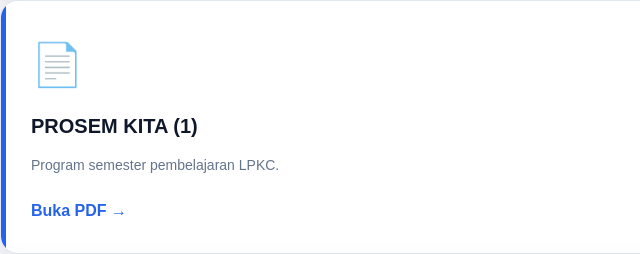
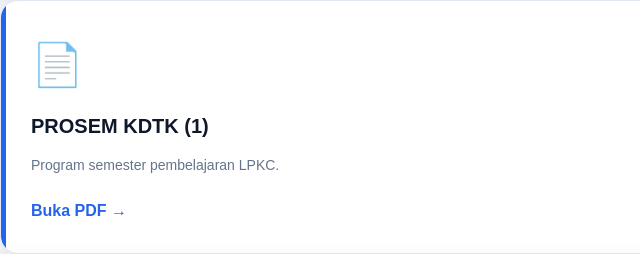
Before and after one commit to nursriwulandari73-tech/LPKCSMKN1PAKONG, a plain HTML site: page perangkat.html in a window 1280 px wide. Shown: the part 915-1169 px from the top of the page, 0-640 px from the left. Drawn offline with Linux system fonts and the light colour scheme.

Commit message:
Update perangkat.html

```diff
--- a/perangkat.html
+++ b/perangkat.html
@@ -76,7 +76,7 @@
 
     <div class="icon">📄</div>
 
-    <h3>PROSEM KITA (1)</h3>
+    <h3>PROSEM KDTK (1)</h3>
 
     <p>
         Program semester pembelajaran LPKC.
```
